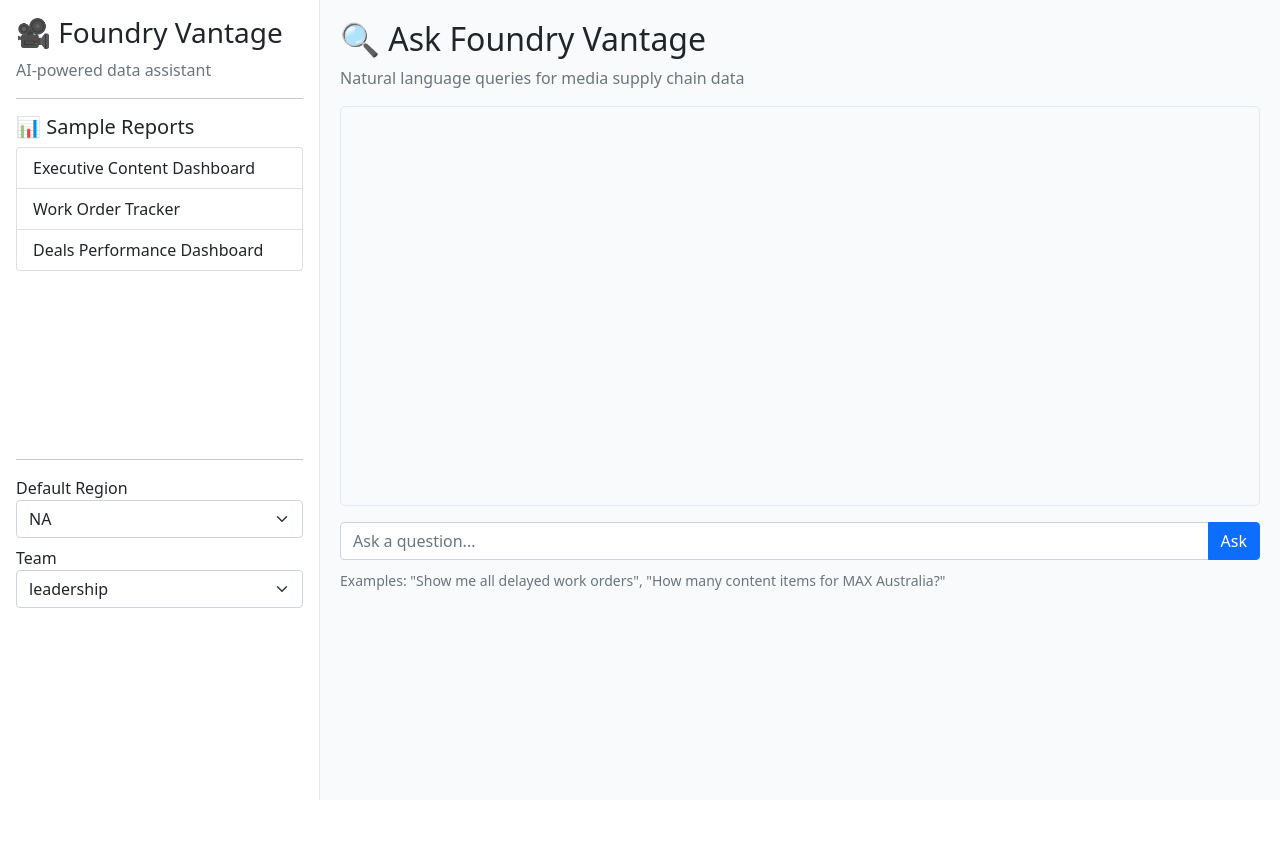
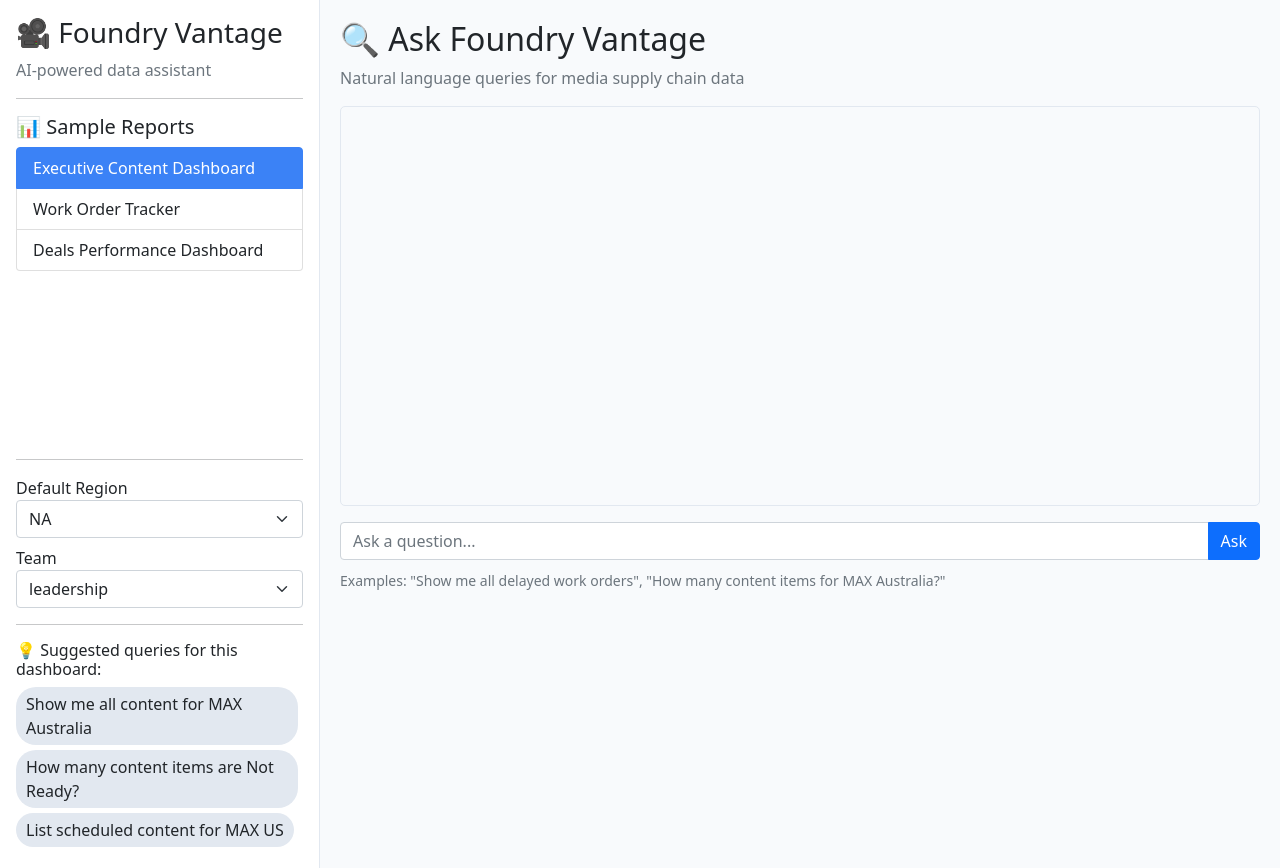
Before and after one commit to sudeepdbg/report-query-nlp, a Flask app: page / in a window 1280 px wide. Before the commit the page ends 800 px from the top, so only its background shows below. Run offline with Flask 3, Linux system fonts and the light colour scheme; a map, chart or similar area stays blank.

Commit message:
Revise dashboard buttons and add query suggestions
Updated sidebar dashboard buttons and added suggestions section.

```diff
--- a/templates/index.html
+++ b/templates/index.html
@@ -14,21 +14,24 @@
         .user-message { background: #e2e8f0; padding: 10px; border-radius: 10px; }
         .assistant-message { background: #3b82f6; color: white; padding: 10px; border-radius: 10px; }
         .sql-box { background: #1e293b; color: #e2e8f0; padding: 10px; border-radius: 5px; font-family: monospace; }
+        .dashboard-btn.active { background-color: #3b82f6; color: white; border-color: #3b82f6; }
+        .suggestion-chip { background: #e2e8f0; padding: 5px 10px; border-radius: 20px; cursor: pointer; margin-right: 5px; margin-bottom: 5px; display: inline-block; }
+        .suggestion-chip:hover { background: #cbd5e1; }
     </style>
 </head>
 <body>
     <div class="container-fluid">
         <div class="row">
-            <!-- Sidebar with dummy Tableau dashboards -->
+            <!-- Sidebar with dashboards and filters -->
             <div class="col-md-3 sidebar p-3">
                 <h3>🎥 Foundry Vantage</h3>
                 <p class="text-muted">AI-powered data assistant</p>
                 <hr>
                 <h5>📊 Sample Reports</h5>
-                <div class="list-group">
-                    <button class="list-group-item list-group-item-action" onclick="loadDashboard('executive')">Executive Content Dashboard</button>
-                    <button class="list-group-item list-group-item-action" onclick="loadDashboard('workorders')">Work Order Tracker</button>
-                    <button class="list-group-item list-group-item-action" onclick="loadDashboard('deals')">Deals Performance Dashboard</button>
+                <div class="list-group" id="dashboard-buttons">
+                    <button class="list-group-item list-group-item-action dashboard-btn active" data-dashboard="executive">Executive Content Dashboard</button>
+                    <button class="list-group-item list-group-item-action dashboard-btn" data-dashboard="workorders">Work Order Tracker</button>
+                    <button class="list-group-item list-group-item-action dashboard-btn" data-dashboard="deals">Deals Performance Dashboard</button>
                 </div>
                 <div class="mt-3" id="dashboard-container">
                     <canvas id="dashboardChart"></canvas>
@@ -51,6 +54,11 @@
                         <option>content planning</option>
                         <option>deals</option>
                     </select>
+                </div>
+                <hr>
+                <div id="suggestions">
+                    <h6>💡 Suggested queries for this dashboard:</h6>
+                    <div id="suggestion-list"></div>
                 </div>
             </div>
 
@@ -88,20 +96,23 @@
     </div>
 
     <script>
-        function sendQuestion() {
-            const question = document.getElementById('question').value;
-            if (!question) return;
+        // Current active dashboard
+        let activeDashboard = 'executive';
 
-            fetch('/ask', {
-                method: 'POST',
-                headers: {'Content-Type': 'application/json'},
-                body: JSON.stringify({question: question})
-            })
-            .then(res => res.json())
-            .then(data => {
-                window.location.reload();
+        // Dashboard button click handling
+        document.querySelectorAll('.dashboard-btn').forEach(btn => {
+            btn.addEventListener('click', function() {
+                document.querySelectorAll('.dashboard-btn').forEach(b => b.classList.remove('active'));
+                this.classList.add('active');
+                activeDashboard = this.getAttribute('data-dashboard');
+                loadDashboard(activeDashboard);
+                updateSuggestions(activeDashboard);
             });
-        }
+        });
+
+        // Load initial dashboard
+        loadDashboard(activeDashboard);
+        updateSuggestions(activeDashboard);
 
         function loadDashboard(name) {
             fetch(`/dashboards/${name}`)
@@ -138,6 +149,58 @@
             });
         }
 
+        function updateSuggestions(dashboard) {
+            const suggestions = {
+                executive: [
+                    "Show me all content for MAX Australia",
+                    "How many content items are Not Ready?",
+                    "List scheduled content for MAX US"
+                ],
+                workorders: [
+                    "Show me all delayed work orders",
+                    "How many work orders are In Progress?",
+                    "List work orders for Vendor A"
+                ],
+                deals: [
+                    "Show me all active deals",
+                    "How many deals are pending approval?",
+                    "List top vendors by deal value"
+                ]
+            };
+            const list = document.getElementById('suggestion-list');
+            list.innerHTML = '';
+            (suggestions[dashboard] || []).forEach(q => {
+                const chip = document.createElement('span');
+                chip.className = 'suggestion-chip';
+                chip.textContent = q;
+                chip.onclick = () => {
+                    document.getElementById('question').value = q;
+                    sendQuestion();
+                };
+                list.appendChild(chip);
+            });
+        }
+
+        function sendQuestion() {
+            const question = document.getElementById('question').value;
+            if (!question) return;
+
+            const region = document.getElementById('region').value;
+            const team = document.getElementById('team').value;
+            const dashboard = activeDashboard;
+
+            fetch('/ask', {
+                method: 'POST',
+                headers: {'Content-Type': 'application/json'},
+                body: JSON.stringify({question, region, team, dashboard})
+            })
+            .then(res => res.json())
+            .then(data => {
+                window.location.reload();
+            })
+            .catch(err => console.error(err));
+        }
+
         // Auto-scroll chat to bottom
         const chatBox = document.getElementById('chat-box');
         if (chatBox) chatBox.scrollTop = chatBox.scrollHeight;
```
